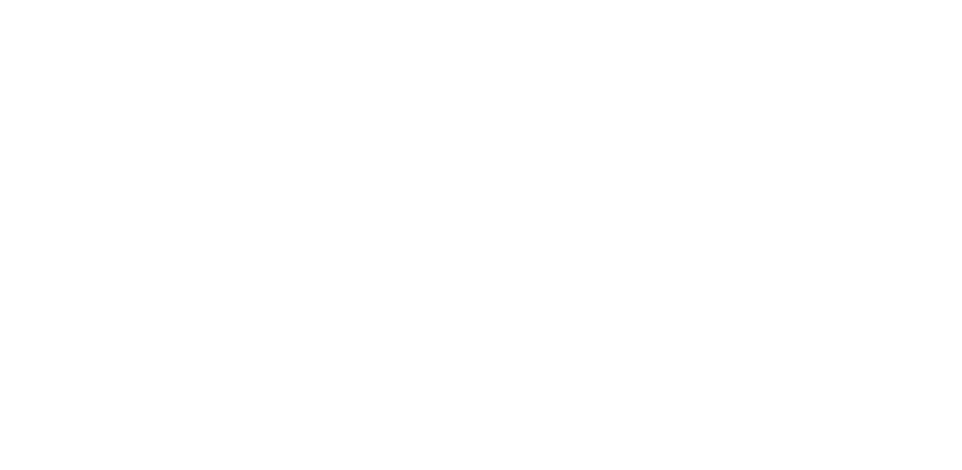
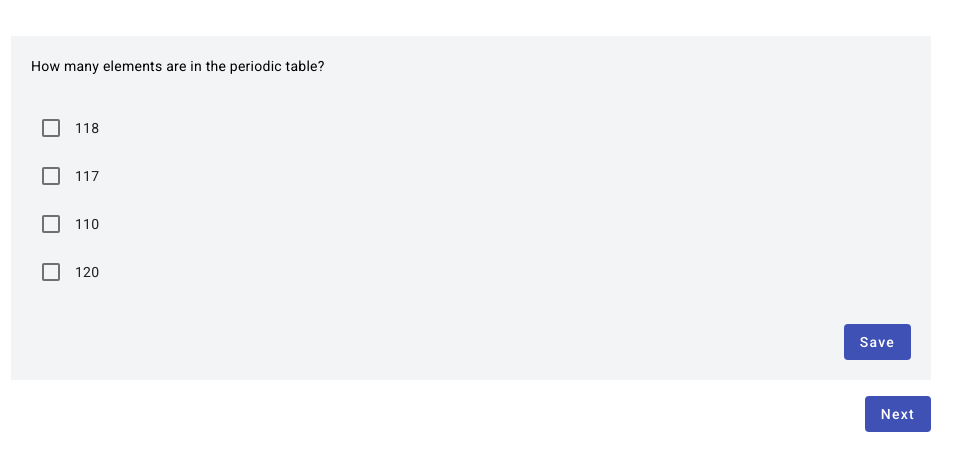
Before and after one commit to mahbub75/Millionaire, an Angular app: page /quiz in a window 1280 px wide. Before the commit this address led to /. Shown: the part 166-636 px from the top of the page, without its empty margins (169-1131 px from the left). Built offline with nearby package versions, Linux system fonts and the light colour scheme.

Commit message:
feat: create quiz feature

```diff
--- a/src/app/app.routes.ts
+++ b/src/app/app.routes.ts
@@ -17,5 +17,11 @@
     loadComponent: () =>
       import('./login/login.component')
         .then(m => m.LoginComponent)
+  },
+  {
+    path:'quiz',
+    loadComponent: () =>
+      import('./quiz/quiz.component')
+        .then(m => m.QuizComponent)
   }
 ];
--- a/src/app/login/login.component.ts
+++ b/src/app/login/login.component.ts
@@ -20,6 +20,7 @@
 
   protected login(date: Auth): void {
     this.authService.login(date).subscribe(() => {
+      this.router.navigate(['/quiz']);
     })
   }
 }
--- /dev/null
+++ b/src/app/quiz/question/question-choice.ts
@@ -0,0 +1,5 @@
+export interface QuestionChoice {
+  id: string;
+  title: string;
+  correctAnswer: boolean
+}
--- /dev/null
+++ b/src/app/quiz/question/question.component.html
@@ -0,0 +1,15 @@
+<div [class.pointer-events-none]="isDisable" class="flex flex-col gap-y-8 p-5 ">
+  <span>{{ question.title }}</span>
+  <div class="flex flex-col gap-y-2">
+    @for (choice of question.choices; track choice.id) {
+      <div class="flex items-center gap-x-3 text-green-500">
+        <mat-checkbox (change)="checkSelectedItems($event, choice,$index)">
+          <span  [class.text-red-500]="showCorrectAnswers && !choice.correctAnswer"
+                 [class.text-green-500]="showCorrectAnswers && choice.correctAnswer">{{ choice.title }}</span>
+        </mat-checkbox>
+      </div>
+    }
+  </div>
+
+  <button mat-flat-button color="primary" class="self-end" (click)="save()" [disabled]="isDisable">Save</button>
+</div>
--- /dev/null
+++ b/src/app/quiz/question/question.component.ts
@@ -0,0 +1,46 @@
+import {Component, EventEmitter, Input, OnInit, Output} from '@angular/core';
+import {Question} from "./question";
+import {MatCheckbox, MatCheckboxChange} from "@angular/material/checkbox";
+import {QuestionChoice} from "./question-choice";
+import {MatButton} from "@angular/material/button";
+
+@Component({
+  selector: 'app-question',
+  standalone: true,
+  imports: [
+    MatCheckbox,
+    MatButton
+  ],
+  templateUrl: './question.component.html',
+  styleUrl: './question.component.scss'
+})
+export class QuestionComponent {
+  @Input({required: true,alias:'question'}) set selectedQuestion(question: Question) {
+    this.question = question;
+    this.isDisable = false;
+    this.selectedItems = [];
+    this.showCorrectAnswers = false;
+  };
+
+  @Input() showCorrectAnswers = false;
+  @Output() selectionChanged = new EventEmitter<string[]>();
+  @Output() saveClicked = new EventEmitter();
+  protected isDisable = false;
+  private selectedItems: string[] = [];
+  question!: Question;
+
+  protected checkSelectedItems(matCheckboxChange: MatCheckboxChange, choice: QuestionChoice, index: number) {
+    if (matCheckboxChange.checked) {
+      this.selectedItems.push(choice.id)
+    } else {
+      this.selectedItems.splice(index, 1)
+    }
+    this.selectionChanged.emit(this.selectedItems);
+  }
+
+  protected save() {
+    this.saveClicked.emit();
+    this.isDisable = true;
+  }
+
+}
--- /dev/null
+++ b/src/app/quiz/question/question.ts
@@ -0,0 +1,9 @@
+import {QuestionChoice} from "./question-choice";
+
+export interface Question {
+  id: string;
+  correctAnswerIds: string[];
+  point: number;
+  title:string;
+  choices: QuestionChoice[]
+}
--- /dev/null
+++ b/src/app/quiz/quiz.component.html
@@ -0,0 +1,6 @@
+<div class="w-full py-8 flex items-center justify-center">
+  <div class="flex flex-col gap-y-4 items-center  w-[60rem] p-5">
+    <app-question class="self-center bg-gray-100 w-full" [question]="currentQuestion" (saveClicked)="checkAnswer()" (selectionChanged)="updateSelectedItems($event)" [showCorrectAnswers]="showCorrectAnswers"/>
+    <button mat-flat-button color="primary" class="self-end" (click)="selectNextQuestion()" [disabled]="loading">Next</button>
+  </div>
+</div>
--- /dev/null
+++ b/src/app/quiz/quiz.component.scss
@@ -0,0 +1,5 @@
+:host{
+  width: 100%;
+  height: 100%;
+  display: flex;
+}
--- /dev/null
+++ b/src/app/quiz/quiz.component.ts
@@ -0,0 +1,50 @@
+import {Component} from '@angular/core';
+import questionsList from "../../assets/questions.json"
+import {Question} from "./question/question";
+import {QuestionComponent} from "./question/question.component";
+import {MatButton} from "@angular/material/button";
+
+@Component({
+  selector: 'app-quiz',
+  standalone: true,
+  imports: [
+    QuestionComponent,
+    MatButton
+  ],
+  templateUrl: './quiz.component.html',
+  styleUrl: './quiz.component.scss'
+})
+export class QuizComponent {
+  protected readonly questions: Question[] = questionsList;
+  protected currentQuestionIndex: number = 0;
+  protected currentQuestion: Question = this.questions[this.currentQuestionIndex];
+  protected loading = false;
+  protected showCorrectAnswers = false;
+  private selectedItems: string[] = [];
+  private score = 0;
+
+  protected selectNextQuestion() {
+    this.currentQuestionIndex++;
+    this.currentQuestion = this.questions[this.currentQuestionIndex];
+    this.selectedItems = [];
+    this.showCorrectAnswers = false;
+  }
+
+  protected updateSelectedItems(selectedItems: string[]) {
+    this.selectedItems = selectedItems;
+  }
+
+  protected checkAnswer() {
+    this.loading = true;
+    const correctChoices = this.currentQuestion.correctAnswerIds;
+    const correctChoicesCount = correctChoices.length;
+    const choicePoint = this.currentQuestion.point / correctChoicesCount;
+    this.selectedItems.forEach((item, index) => {
+      if (correctChoices.includes(item)) {
+        this.score = this.score + choicePoint;
+      }
+    })
+    this.loading = false;
+    this.showCorrectAnswers = true;
+  }
+}
--- a/src/assets/questions.json
+++ b/src/assets/questions.json
@@ -1,32 +1,32 @@
 [
-{"id": "1", "correctAnswerId": "1-1", "point":12, "title":"How many elements are in the periodic table?", "choices":[
-    { "id": "1-1","title:":"118", "correctAnswer":true},
-    { "id": "1-2","title:":"117", "correctAnswer":false},
-    { "id": "1-3","title:":"110", "correctAnswer":false},
-    { "id": "1-4","title:":"120", "correctAnswer":false}
+    {"id": "1", "correctAnswerIds": ["1-1"], "point":12, "title":"How many elements are in the periodic table?", "choices":[
+      { "id": "1-1","title":"118", "correctAnswer":true},
+      { "id": "1-2","title":"117", "correctAnswer":false},
+      { "id": "1-3","title":"110", "correctAnswer":false},
+      { "id": "1-4","title":"120", "correctAnswer":false}
     ]},
-{"id": "2", "correctAnswerId": "2-3", "point":5, "title":"Which planet in the Milky Way is the hottest", "choices":[
-    { "id": "2-1","title:":"Earth", "correctAnswer":false},
-    { "id": "2-2","title:":"Saturn", "correctAnswer":false},
-    { "id": "2-3","title:":"ٍVenus", "correctAnswer":true},
-    { "id": "2-4","title:":"Mars", "correctAnswer":false}
+    {"id": "2", "correctAnswerIds": ["2-3"], "point":5, "title":"Which planet in the Milky Way is the hottest", "choices":[
+      { "id": "2-1","title":"Earth", "correctAnswer":false},
+      { "id": "2-2","title":"Saturn", "correctAnswer":false},
+      { "id": "2-3","title":"ٍVenus", "correctAnswer":true},
+      { "id": "2-4","title":"Mars", "correctAnswer":false}
     ]},
-{"id": "3", "correctAnswerId": "3-4", "point":10, "title":"Which planet is closest to the sun?", "choices":[
-    { "id": "3-1","title:":"Earth", "correctAnswer":false},
-    { "id": "3-2","title:":"Saturn", "correctAnswer":false},
-    { "id": "3-3","title:":"ٍVenus", "correctAnswer":false},
-    { "id": "3-4","title:":"Mercury", "correctAnswer":true}
+    {"id": "3", "correctAnswerIds": ["3-4"], "point":10, "title":"Which planet is closest to the sun?", "choices":[
+      { "id": "3-1","title":"Earth", "correctAnswer":false},
+      { "id": "3-2","title":"Saturn", "correctAnswer":false},
+      { "id": "3-3","title":"ٍVenus", "correctAnswer":false},
+      { "id": "3-4","title":"Mercury", "correctAnswer":true}
     ]},
-{"id": "4", "correctAnswerId": "4-1", "point":13, "title":"Which is the only body part that is fully grown from birth?", "choices":[
-    { "id": "4-1","title:":"Eyes", "correctAnswer":true},
-    { "id": "4-2","title:":"Arm", "correctAnswer":false},
-    { "id": "4-3","title:":"ٍNeck", "correctAnswer":false},
-    { "id": "4-4","title:":"Brain", "correctAnswer":false}
+    {"id": "4", "correctAnswerIds": ["4-1"], "point":13, "title":"Which is the only body part that is fully grown from birth?", "choices":[
+      { "id": "4-1","title":"Eyes", "correctAnswer":true},
+      { "id": "4-2","title":"Arm", "correctAnswer":false},
+      { "id": "4-3","title":"ٍNeck", "correctAnswer":false},
+      { "id": "4-4","title":"Brain", "correctAnswer":false}
     ]},
-{"id": "5", "correctAnswerId": "5-2", "point":15, "title":"How many bones do we have in an ear? ", "choices":[
-    { "id": "5-1","title:":"1", "correctAnswer":false},
-    { "id": "5-2","title:":"3", "correctAnswer":true},
-    { "id": "5-3","title:":"5", "correctAnswer":false},
-    { "id": "5-4","title:":"13", "correctAnswer":false}
+    {"id": "5", "correctAnswerIds": ["5-2"], "point":15, "title":"How many bones do we have in an ear? ", "choices":[
+      { "id": "5-1","title":"1", "correctAnswer":false},
+      { "id": "5-2","title":"3", "correctAnswer":true},
+      { "id": "5-3","title":"5", "correctAnswer":false},
+      { "id": "5-4","title":"13", "correctAnswer":false}
     ]}
   ]
--- a/tsconfig.json
+++ b/tsconfig.json
@@ -19,6 +19,7 @@
     "target": "ES2022",
     "module": "ES2022",
     "useDefineForClassFields": false,
+    "resolveJsonModule": true,
     "lib": [
       "ES2022",
       "dom"
```
Also changed, not shown: src/app/quiz/question/question.component.scss (added). Lines whose indentation alone changed are shown as unchanged.
